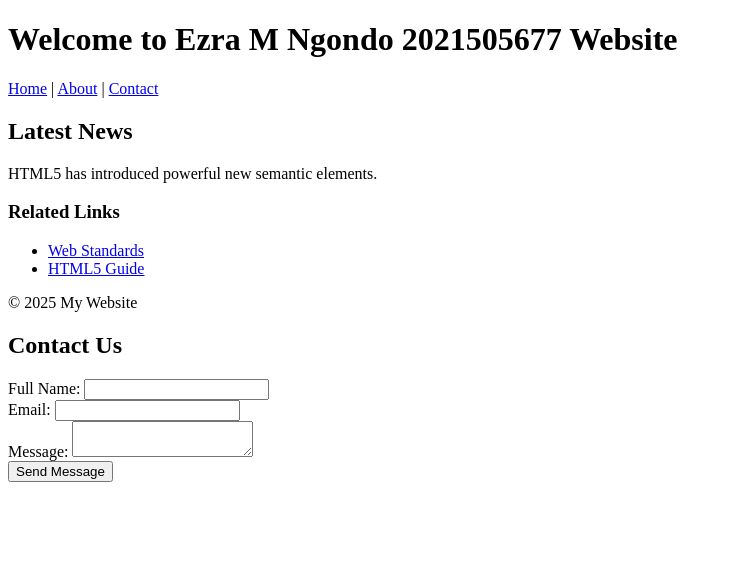
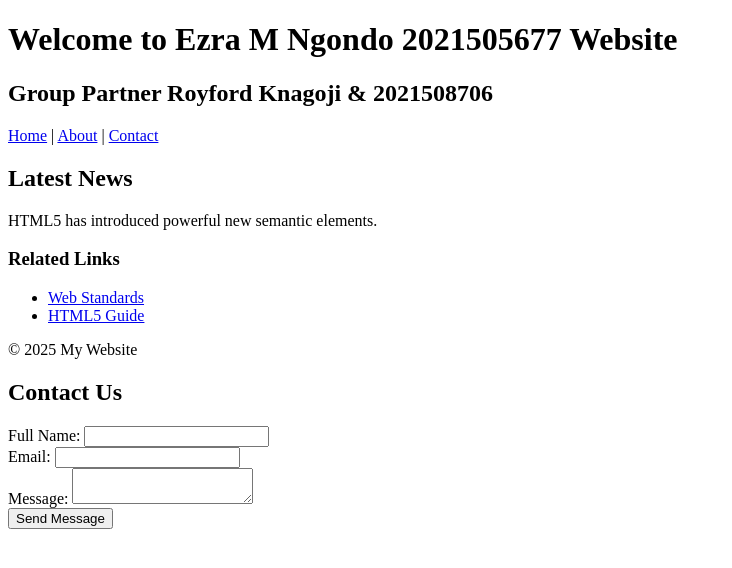
Before and after one commit to Ezra-11/lab2-html, a plain HTML site: page index.html in a window 1280 px wide. Shown: the whole page, without its empty margins (0-732 px from the left). Drawn offline with Linux system fonts and the light colour scheme.

Commit message:
modified index.html

```diff
--- a/index.html
+++ b/index.html
@@ -8,6 +8,7 @@
   <body>
     <header>
       <h1>Welcome to Ezra M Ngondo 2021505677 Website</h1>
+      <h2>Group Partner Royford Knagoji & 2021508706</h2>
       <nav>
         <a href="#">Home</a> | <a href="#">About</a> |
         <a href="#">Contact</a>
```
